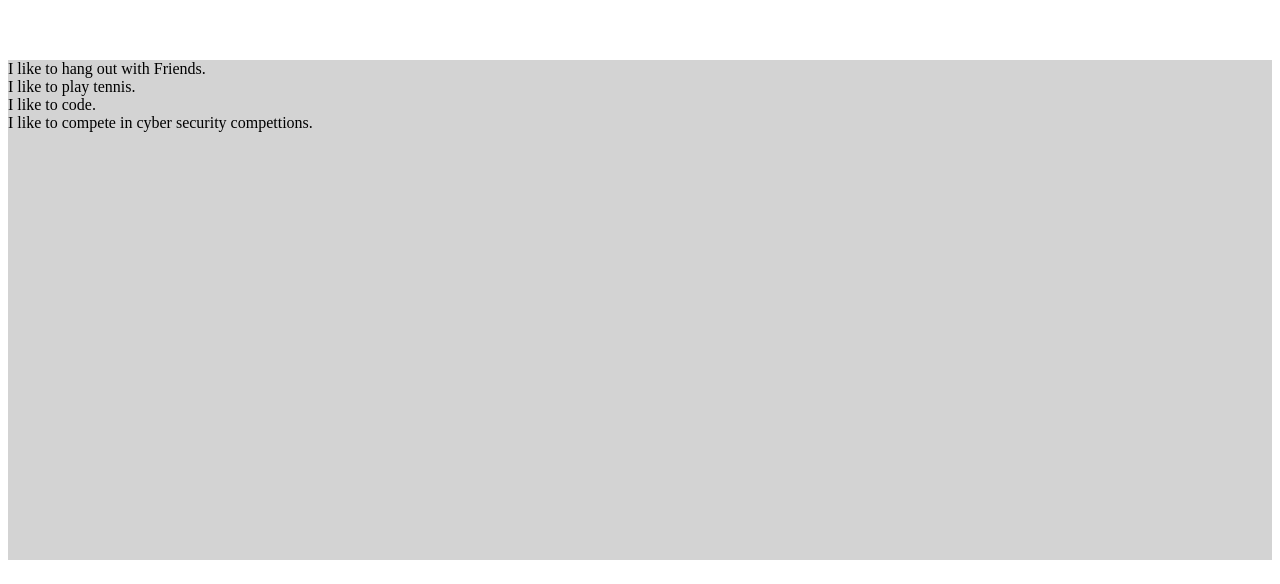
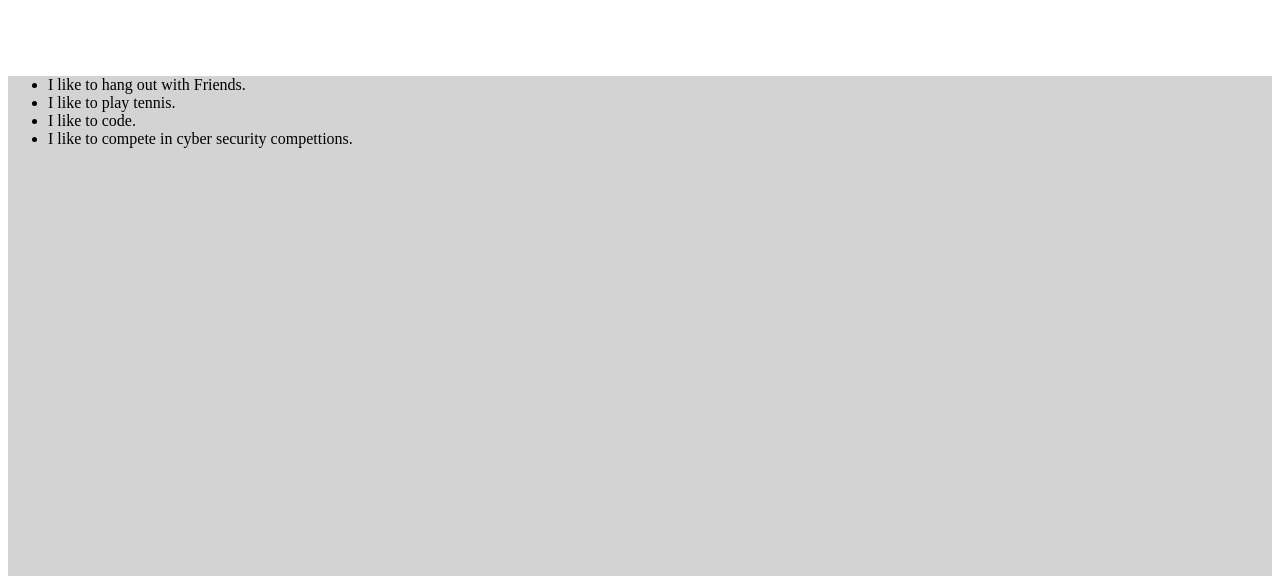
Before and after one commit to TimberlineCS/hyperlinks-SihuHwang, a plain HTML site: page index.html in a window 1280 px wide. Shown: the part 1052-1636 px from the top of the page. Drawn offline with Linux system fonts and the light colour scheme.

Commit message:
finished

```diff
--- a/index.html
+++ b/index.html
@@ -30,10 +30,12 @@
 </div>
 <div id="about-me" style="min-height:500px; background-color:lightgray;">
 <!--provide some fun facts about you-->
-I like to hang out with Friends. <br>
-I like to play tennis. <br>
-I like to code. <br>
-I like to compete in cyber security compettions. <br>
+<ul>
+<li>I like to hang out with Friends.</li>
+<li>I like to play tennis.</li>
+<li>I like to code.</li>
+<li>I like to compete in cyber security compettions.</li>
+</ul>
 
 </div>
 </body>
```
